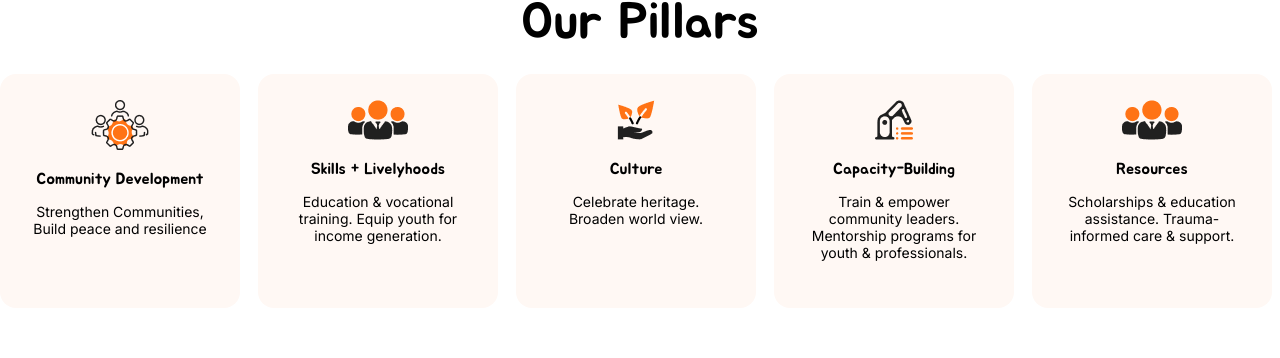
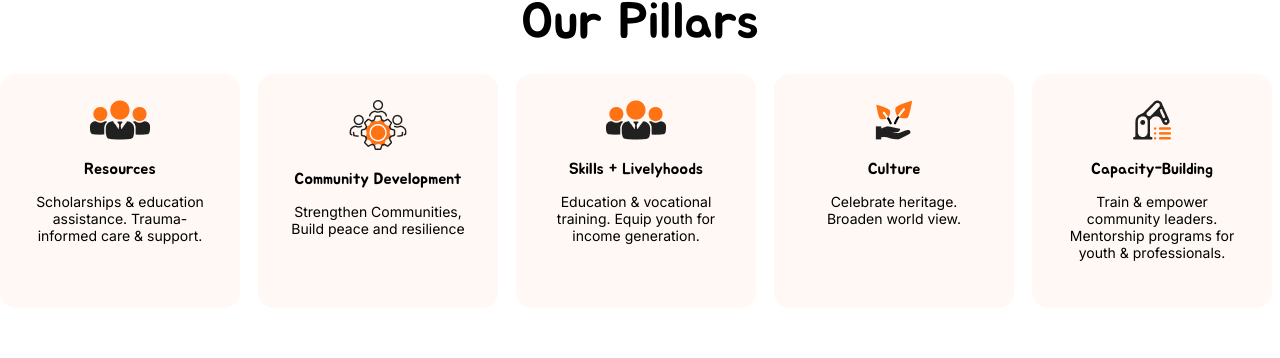
Before and after one commit to TraitzTech/ANfoundation, a React (Create React App) app: page / in a window 1280 px wide. Shown: the part 696-1054 px from the top of the page. Built offline with nearby package versions, Linux system fonts and the light colour scheme.

Commit message:
adding all changes

```diff
--- a/src/components/ourpillars/Ourpillars.jsx
+++ b/src/components/ourpillars/Ourpillars.jsx
@@ -8,7 +8,7 @@ import culture from "../../assets/culture.png";
 import resources from "../../assets/resources.png";
 import skills from "../../assets/resources.png";
 
-import { Navigation, Pagination, Scrollbar } from "swiper/modules";
+import { Navigation, Pagination, Scrollbar, A11y, Autoplay } from "swiper/modules";
 import { Swiper, SwiperSlide } from "swiper/react";
 
 import "swiper/css";
@@ -18,6 +18,43 @@ import "swiper/css/scrollbar";
 import { specialCharMap } from "@testing-library/user-event/dist/keyboard";
 
 const Ourpillars = () => {
+  const slides = [
+    <Pillarcard
+      bgImage={community}
+      headercontent={"Community Development"}
+      text={"Strengthen Communities, Build peace and resilience"}
+    />,
+
+    <Pillarcard
+      bgImage={skills}
+      headercontent={"Skills + Livelyhoods"}
+      text={
+        "Education & vocational training. Equip youth for income generation."
+      }
+    />,
+
+    <Pillarcard
+      bgImage={culture}
+      headercontent={"Culture"}
+      text={"Celebrate heritage. Broaden world view."}
+    />,
+
+    <Pillarcard
+      bgImage={capacitybuilding}
+      headercontent={"Capacity-Building"}
+      text={
+        "Train & empower community leaders. Mentorship programs for youth & professionals."
+      }
+    />,
+
+    <Pillarcard
+      bgImage={resources}
+      headercontent={"Resources"}
+      text={
+        "Scholarships & education assistance. Trauma-informed care & support."
+      }
+    />,
+  ];
   return (
     <div className="ourPillars-container" id="pillars">
       <div className="ourPillars-title">
@@ -26,24 +63,32 @@ const Ourpillars = () => {
       <div className="ourPillars-contents">
         <Swiper
           // install Swiper modules
-          modules={[Navigation, Pagination, Scrollbar]}
+          modules={[Navigation, Pagination, Scrollbar, A11y, Autoplay]}
+          a11y={true}
           spaceBetween={10}
+          loopedSlides={5}
           breakpoints={{
             468: {
               slidesPerView: 1.5, // 1 slide for screens 640px and below
+              loopedSlides: 5,
             },
             968: {
               slidesPerView: 2.5,
+              loopedSlides: 2.5,
             },
             1024: {
               slidesPerView: 5,
+              loopedSlides: 5,
             },
           }}
           // slidesPerView={3.5}
           // navigation
           loop={true}
-          pagination={{ clickable: true
-
+          pagination={{
+            clickable: true,
+            renderBullet: (index, className) => {
+              return `<span class="${className}"></span>`;
+            },
           }}
           scrollbar={false}
           onSwiper={(swiper) => console.log(swiper)}
@@ -51,17 +96,21 @@ const Ourpillars = () => {
           autoplay={{
             delay: 5000, // Delay between slides in milliseconds
             disableOnInteraction: false,
-            reverseDirection: true
+            reverseDirection: true,
           }}
         >
+          {slides.map((slide, index) => (
             <SwiperSlide className="custom-slide">
-            <Pillarcard
+              {/* <Pillarcard
                 bgImage={community}
                 headercontent={"Community Development"}
                 text={"Strengthen Communities, Build peace and resilience"}
-            />
+              /> */}
+              {slide}
             </SwiperSlide>
-          <SwiperSlide className="custom-slide">
+          ))}
+
+          {/* <SwiperSlide className="custom-slide">
             <Pillarcard
               bgImage={skills}
               headercontent={"Skills + Livelyhoods"}
@@ -94,8 +143,7 @@ const Ourpillars = () => {
                 "Scholarships & education assistance. Trauma-informed care & support."
               }
             />
-          </SwiperSlide>
-
+          </SwiperSlide> */}
         </Swiper>
       </div>
     </div>
```
Lines whose indentation alone changed are shown as unchanged.
